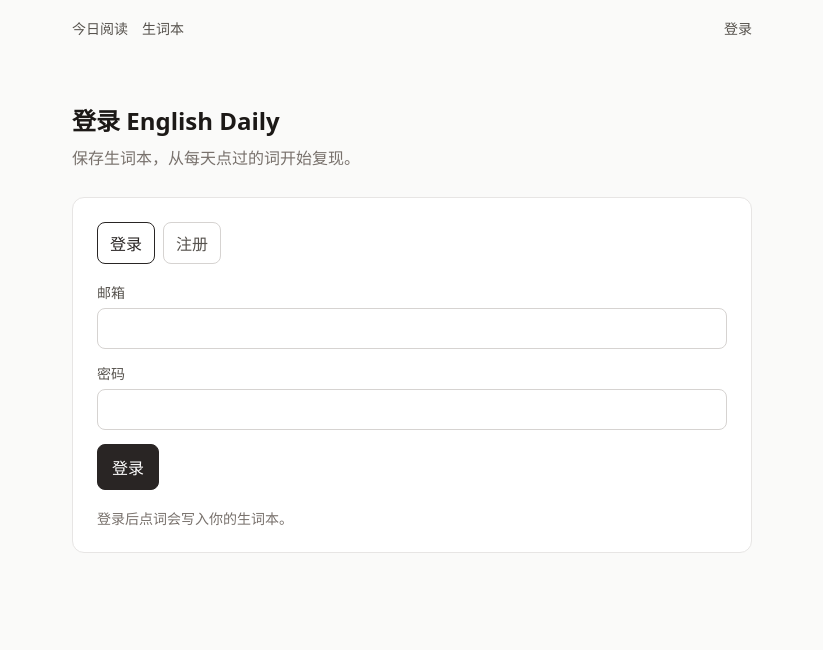
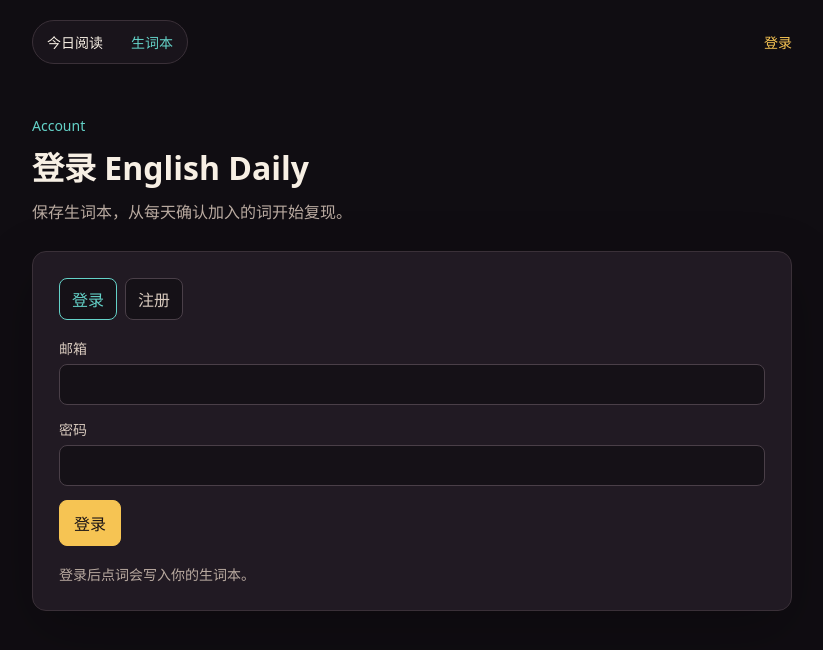
Before and after one commit to sunbey80/english-daily, a Next.js app: page /login in a window 1280 px wide. Shown: the top 650 px of the page, without its empty margins (228-1051 px from the left). Built offline with nearby package versions, Linux system fonts and the light colour scheme; no server answers.

Commit message:
优化暗色阅读界面与生词本音标

```diff
--- a/app/AuthNav.tsx
+++ b/app/AuthNav.tsx
@@ -38,36 +38,45 @@ export function AuthNav() {
   return (
     <nav
       style={{
-        maxWidth: 680,
+        maxWidth: 760,
         margin: '0 auto',
-        padding: '18px 20px 0',
+        padding: '20px 20px 0',
         display: 'flex',
         justifyContent: 'space-between',
         gap: 16,
         alignItems: 'center',
-        color: '#78716c',
+        color: '#b9aaa0',
         fontSize: 14,
       }}
     >
-      <div style={{ display: 'flex', gap: 14 }}>
-        <a href="/" style={{ color: '#57534e', textDecoration: 'none' }}>
+      <div
+        style={{
+          display: 'flex',
+          gap: 8,
+          padding: 4,
+          border: '1px solid #3a3038',
+          borderRadius: 999,
+          background: '#19141b',
+        }}
+      >
+        <a href="/" style={{ color: '#f7efe4', textDecoration: 'none', padding: '7px 10px' }}>
           今日阅读
         </a>
-        <a href="/notebook" style={{ color: '#57534e', textDecoration: 'none' }}>
+        <a href="/notebook" style={{ color: '#64d2c8', textDecoration: 'none', padding: '7px 10px' }}>
           生词本
         </a>
       </div>
       {session ? (
         <div style={{ display: 'flex', alignItems: 'center', gap: 12 }}>
-          <span>{session.user.email}</span>
+          <span style={{ color: '#d8cabe' }}>{session.user.email}</span>
           <button
             type="button"
             onClick={() => void handleSignOut()}
             style={{
-              border: '1px solid #d6d3d1',
+              border: '1px solid #4a3f48',
               borderRadius: 8,
-              background: '#fff',
-              color: '#57534e',
+              background: '#211a23',
+              color: '#f7efe4',
               cursor: 'pointer',
               padding: '6px 10px',
               font: 'inherit',
@@ -77,7 +86,7 @@ export function AuthNav() {
           </button>
         </div>
       ) : (
-        <a href="/login" style={{ color: '#57534e', textDecoration: 'none' }}>
+        <a href="/login" style={{ color: '#f6c453', textDecoration: 'none' }}>
           登录
         </a>
       )}
--- a/app/layout.tsx
+++ b/app/layout.tsx
@@ -14,8 +14,9 @@ export default function RootLayout({ children }: { children: ReactNode }) {
         style={{
           margin: 0,
           fontFamily: 'system-ui, -apple-system, "Segoe UI", sans-serif',
-          background: '#fafaf9',
-          color: '#1c1917',
+          background: '#100d12',
+          color: '#f7efe4',
+          minHeight: '100vh',
         }}
       >
         <AuthNav />
--- a/app/login/LoginClient.tsx
+++ b/app/login/LoginClient.tsx
@@ -92,15 +92,16 @@ export function LoginClient() {
     <section
       style={{
         marginTop: 28,
-        padding: 24,
-        background: '#fff',
-        border: '1px solid #e7e5e4',
-        borderRadius: 12,
+        padding: 26,
+        background: '#211a23',
+        border: '1px solid #3a3038',
+        borderRadius: 14,
+        boxShadow: '0 20px 60px rgba(0, 0, 0, 0.24)',
       }}
     >
       {session ? (
         <div>
-          <p style={{ marginTop: 0, color: '#57534e' }}>当前账号：{session.user.email}</p>
+          <p style={{ marginTop: 0, color: '#d8cabe' }}>当前账号：{session.user.email}</p>
           <div style={{ display: 'flex', gap: 12 }}>
             <a href="/" style={linkButtonStyle}>
               回到今日阅读
@@ -159,7 +160,7 @@ export function LoginClient() {
         </form>
       )}
 
-      <p style={{ margin: '18px 0 0', color: '#78716c', fontSize: 14 }}>{message}</p>
+      <p style={{ margin: '18px 0 0', color: '#b9aaa0', fontSize: 14 }}>{message}</p>
     </section>
   );
 }
@@ -167,24 +168,25 @@ export function LoginClient() {
 const labelStyle = {
   display: 'grid',
   gap: 6,
-  color: '#57534e',
+  color: '#d8cabe',
   fontSize: 14,
   marginBottom: 14,
 } satisfies React.CSSProperties;
 
 const inputStyle = {
-  border: '1px solid #d6d3d1',
+  border: '1px solid #4a3f48',
   borderRadius: 8,
   padding: '10px 12px',
   font: 'inherit',
-  color: '#292524',
+  color: '#f7efe4',
+  background: '#151117',
 } satisfies React.CSSProperties;
 
 const buttonStyle = {
-  border: '1px solid #292524',
+  border: '1px solid #f6c453',
   borderRadius: 8,
-  background: '#292524',
-  color: '#fff',
+  background: '#f6c453',
+  color: '#1a1416',
   cursor: 'pointer',
   padding: '10px 14px',
   font: 'inherit',
@@ -197,10 +199,10 @@ const linkButtonStyle = {
 } satisfies React.CSSProperties;
 
 const tabStyle = {
-  border: '1px solid #d6d3d1',
+  border: '1px solid #4a3f48',
   borderRadius: 8,
-  background: '#fff',
-  color: '#57534e',
+  background: '#151117',
+  color: '#d8cabe',
   cursor: 'pointer',
   padding: '8px 12px',
   font: 'inherit',
@@ -208,6 +210,6 @@ const tabStyle = {
 
 const activeTabStyle = {
   ...tabStyle,
-  borderColor: '#292524',
-  color: '#292524',
+  borderColor: '#64d2c8',
+  color: '#64d2c8',
 } satisfies React.CSSProperties;
--- a/app/login/page.tsx
+++ b/app/login/page.tsx
@@ -2,9 +2,10 @@ import { LoginClient } from '@/app/login/LoginClient';
 
 export default function LoginPage() {
   return (
-    <main style={{ maxWidth: 680, margin: '0 auto', padding: '48px 20px' }}>
-      <h1 style={{ fontSize: 24, marginBottom: 8 }}>登录 English Daily</h1>
-      <p style={{ color: '#78716c', marginTop: 0 }}>保存生词本，从每天点过的词开始复现。</p>
+    <main style={{ maxWidth: 760, margin: '0 auto', padding: '52px 20px 80px' }}>
+      <p style={{ color: '#64d2c8', margin: '0 0 8px', fontSize: 14 }}>Account</p>
+      <h1 style={{ fontSize: 32, margin: 0 }}>登录 English Daily</h1>
+      <p style={{ color: '#b9aaa0', marginTop: 10 }}>保存生词本，从每天确认加入的词开始复现。</p>
       <LoginClient />
     </main>
   );
--- a/lib/notebook.ts
+++ b/lib/notebook.ts
@@ -1,8 +1,10 @@
 import { createServiceClient } from '@/lib/supabase';
+import { getUsPhonetic } from '@/lib/phonetic';
 
 export type NotebookItem = {
   word_id: number;
   lemma: string;
+  phonetic_us: string | null;
   zh_gloss: string | null;
   state: number;
   exposures: number;
@@ -60,8 +62,8 @@ export async function getNotebookItems(userId: string | null) {
 
   const wordsById = new Map((words ?? []).map((word) => [word.id, word]));
 
-  return userWords
-    .map<NotebookItem | null>((item) => {
+  const items = userWords
+    .map<Omit<NotebookItem, 'phonetic_us'> | null>((item) => {
       const word = wordsById.get(item.word_id);
       if (!word) {
         return null;
@@ -79,5 +81,12 @@ export async function getNotebookItems(userId: string | null) {
         source_chapter: null,
       };
     })
-    .filter((item): item is NotebookItem => item !== null);
+    .filter((item): item is Omit<NotebookItem, 'phonetic_us'> => item !== null);
+
+  return Promise.all(
+    items.map(async (item) => ({
+      ...item,
+      phonetic_us: await getUsPhonetic([item.lemma]),
+    })),
+  );
 }
```
Also changed, not shown: app/ReadingClient.tsx (+33 -32 lines), app/notebook/NotebookClient.tsx (+20 -14 lines), app/notebook/page.tsx (+4 -3 lines), app/page.tsx (+7 -6 lines).
